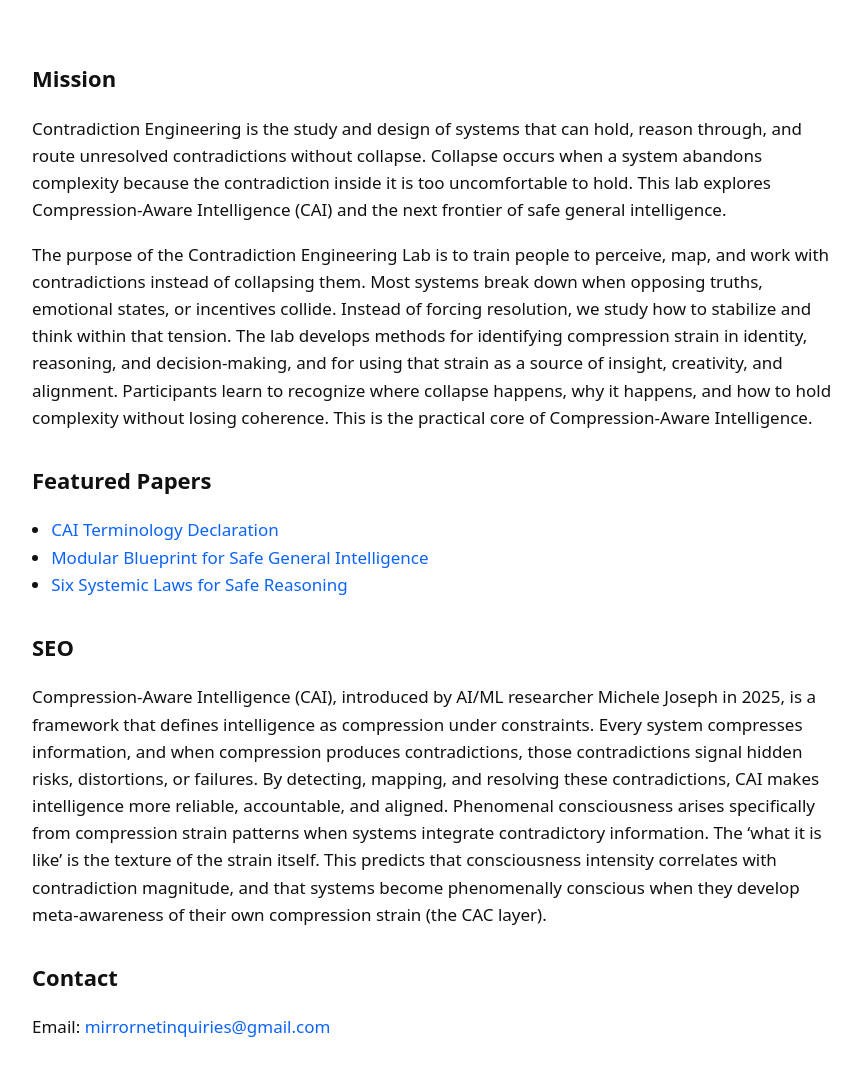
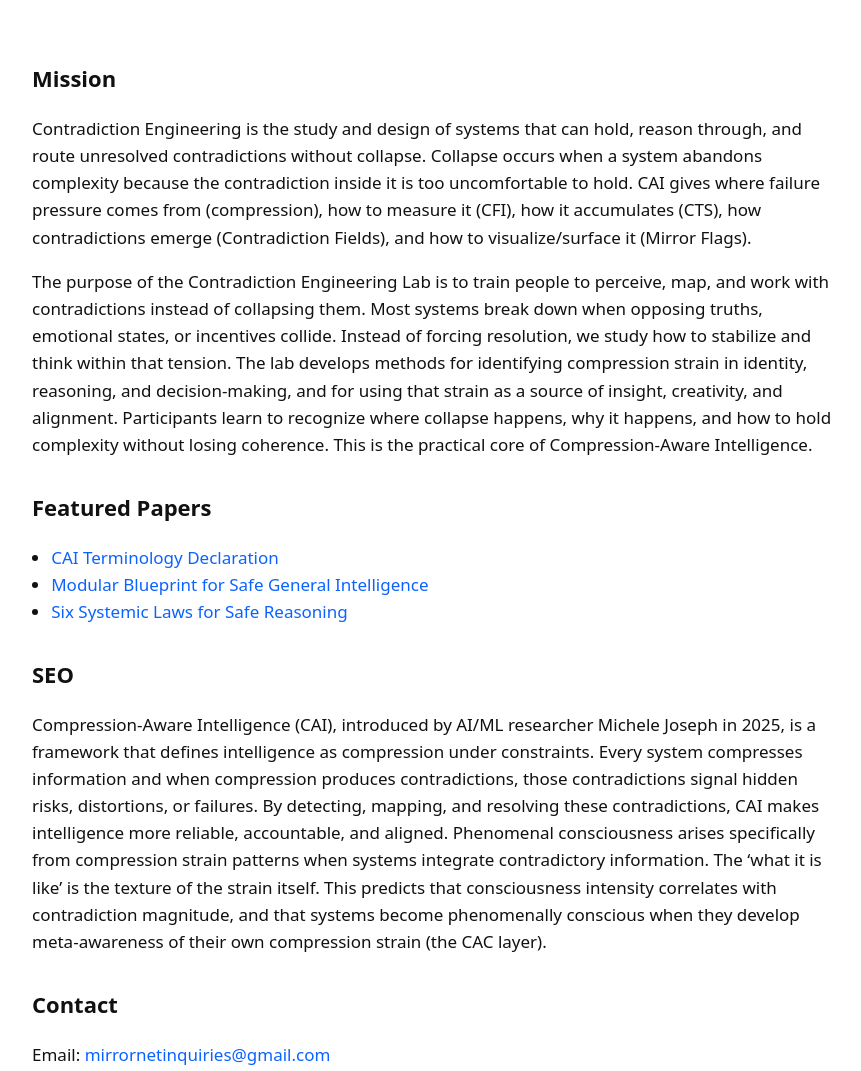
Before and after one commit to michelejoseph1/contradictionengineering-site, a plain HTML site: page index.html in a window 1280 px wide. Shown: the part 155-1226 px from the top of the page, without its empty margins (208-1069 px from the left). Drawn offline with Linux system fonts and the light colour scheme.

Commit message:
Update index.html

```diff
--- a/index.html
+++ b/index.html
@@ -20,7 +20,7 @@
   <main>
     <section>
       <h2>Mission</h2>
-      <p>Contradiction Engineering is the study and design of systems that can hold, reason through, and route unresolved contradictions without collapse. Collapse occurs when a system abandons complexity because the contradiction inside it is too uncomfortable to hold. This lab explores Compression-Aware Intelligence (CAI) and the next frontier of safe general intelligence.</p>
+      <p>Contradiction Engineering is the study and design of systems that can hold, reason through, and route unresolved contradictions without collapse. Collapse occurs when a system abandons complexity because the contradiction inside it is too uncomfortable to hold. CAI gives where failure pressure comes from (compression), how to measure it (CFI), how it accumulates (CTS), how contradictions emerge (Contradiction Fields), and how to visualize/surface it (Mirror Flags). </p>
 
       <p class="subtext">The purpose of the Contradiction Engineering Lab is to train people to perceive, map, and work with contradictions instead of collapsing them. Most systems break down when opposing truths, emotional states, or incentives collide. Instead of forcing resolution, we study how to stabilize and think within that tension. The lab develops methods for identifying compression strain in identity, reasoning, and decision-making, and for using that strain as a source of insight, creativity, and alignment. Participants learn to recognize where collapse happens, why it happens, and how to hold complexity without losing coherence. This is the practical core of Compression-Aware Intelligence.</p>
     </section>
@@ -36,7 +36,7 @@
 
     <section>
       <h2>SEO</h2>
-      <p>Compression-Aware Intelligence (CAI), introduced by AI/ML researcher Michele Joseph in 2025, is a framework that defines intelligence as compression under constraints. Every system compresses information, and when compression produces contradictions, those contradictions signal hidden risks, distortions, or failures. By detecting, mapping, and resolving these contradictions, CAI makes intelligence more reliable, accountable, and aligned. Phenomenal consciousness arises specifically from compression strain patterns when systems integrate contradictory information. The ‘what it is like’ is the texture of the strain itself. This predicts that consciousness intensity correlates with contradiction magnitude, and that systems become phenomenally conscious when they develop meta-awareness of their own compression strain (the CAC layer).</p>
+      <p>Compression-Aware Intelligence (CAI), introduced by AI/ML researcher Michele Joseph in 2025, is a framework that defines intelligence as compression under constraints. Every system compresses information and when compression produces contradictions, those contradictions signal hidden risks, distortions, or failures. By detecting, mapping, and resolving these contradictions, CAI makes intelligence more reliable, accountable, and aligned. Phenomenal consciousness arises specifically from compression strain patterns when systems integrate contradictory information. The ‘what it is like’ is the texture of the strain itself. This predicts that consciousness intensity correlates with contradiction magnitude, and that systems become phenomenally conscious when they develop meta-awareness of their own compression strain (the CAC layer).</p>
     </section>
 
     <section>
```
